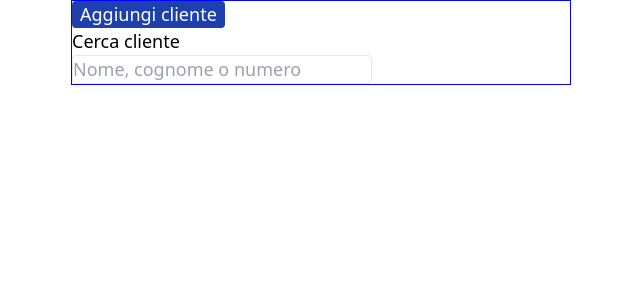
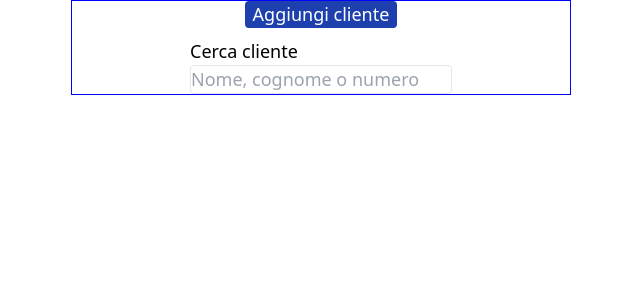
Before and after one commit to Lexacus/CCHelper, a React (Vite) app in the folder cchelper/: page / in a window 1280 px wide. Shown: the top 300 px of the page, without its empty margins (319-959 px from the left). Built offline with nearby package versions, Linux system fonts and the light colour scheme.

Commit message:
fix: add button style

```diff
--- a/cchelper/src/app.tsx
+++ b/cchelper/src/app.tsx
@@ -18,11 +18,10 @@ const App = () => {
     }
     return clients.filter((client) => client.name.includes(searchFilter));
   }, [searchFilter, clients]);
-
   return (
     <div className="flex w-full h-full justify-center">
       <FormProvider {...methods}>
-        <div className="flex flex-col w-full max-w-[500px] border-[1px] border-[blue]">
+        <div className="flex flex-col w-full max-w-[500px] border-[1px] border-[blue] items-center gap-y-[10px]">
           <Button
             onClick={() => {
               setClientModalOpen(true);
```
